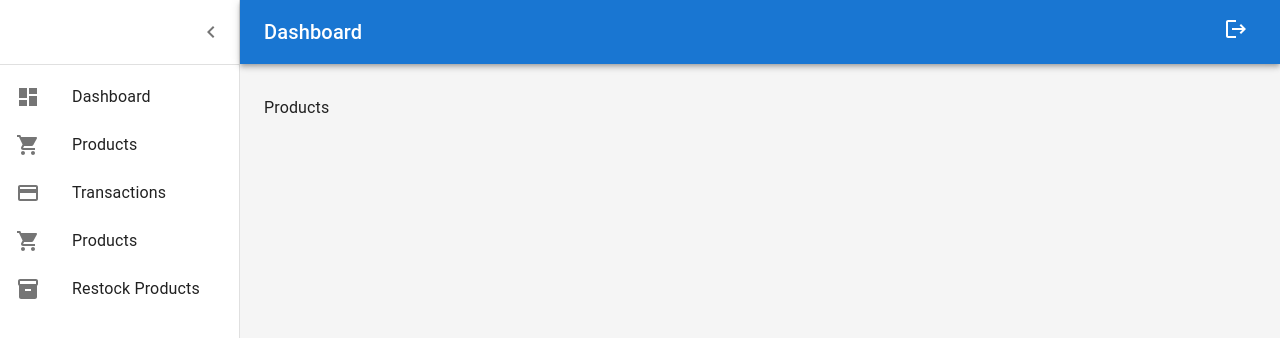
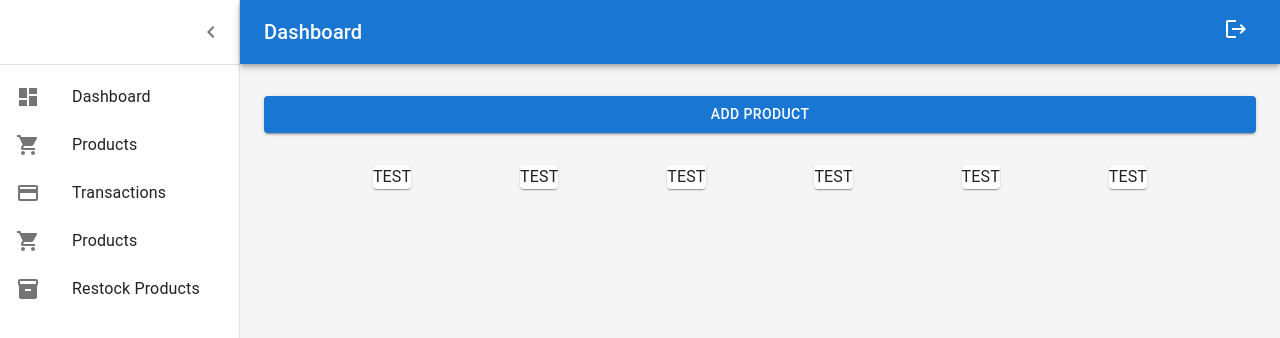
Before and after one commit to cskiller24/Mini-Online-Store, a React (Create React App) app in the folder frontend/: page /admin/products in a window 1280 px wide. Shown: the top 338 px of the page. Built offline with nearby package versions, Linux system fonts and the light colour scheme.

Commit message:
Added product template

```diff
--- /dev/null
+++ b/frontend/src/components/ProductModal.js
@@ -0,0 +1,95 @@
+import { Button, Input, Modal, TextField, Typography } from "@mui/material";
+import { Box } from "@mui/system";
+import CloseIcon from "@mui/icons-material/Close";
+import React from "react";
+
+const ProductModal = ({ open, toggleOpen }) => {
+  const style = {
+    position: "absolute",
+    top: "50%",
+    left: "50%",
+    transform: "translate(-50%, -50%)",
+    width: "75vw",
+    bgcolor: "background.paper",
+    border: "2px solid #000",
+    boxShadow: 24,
+    p: 4,
+  };
+
+  const handleSubmit = (event) => {
+    event.preventDefault();
+    const data = new FormData(event.currentTarget);
+    // eslint-disable-next-line no-console
+    console.log({
+      name: data.get("name"),
+      price: data.get("price"),
+      image: data.get("image"),
+    });
+    toggleOpen();
+  };
+
+  return (
+    <Modal
+      open={open}
+      aria-labelledby="modal-modal-title"
+      aria-describedby="modal-modal-description"
+    >
+      <Box sx={style}>
+        <Box
+          sx={{
+            display: "flex",
+            justifyContent: "space-between",
+            alignItems: "center",
+          }}
+        >
+          <Typography id="modal-modal-title" variant="h4" component="h2">
+            Add Product
+          </Typography>
+          <CloseIcon onClick={toggleOpen} sx={{ cursor: "pointer" }} />
+        </Box>
+        <Box component="form" onSubmit={handleSubmit}>
+          <TextField
+            variant="outlined"
+            required
+            fullWidth
+            label="Product Name"
+            name="name"
+            sx={{ mt: 3 }}
+          />
+          <TextField
+            variant="outlined"
+            required
+            fullWidth
+            label="Price"
+            name="price"
+            sx={{ mt: 3 }}
+            type="tel"
+          />
+          <label htmlFor="contained-button-file">
+            <Input
+              accept="image/*"
+              id="contained-button-file"
+              multiple
+              type="file"
+              name="image"
+              sx={{ display: "none" }}
+            />
+            <Button
+              variant="outlined"
+              component="span"
+              sx={{ mt: 3 }}
+              fullWidth
+            >
+              Image
+            </Button>
+          </label>
+          <Button type="submit" fullWidth variant="contained" sx={{ mt: 3 }}>
+            Add Product
+          </Button>
+        </Box>
+      </Box>
+    </Modal>
+  );
+};
+
+export default ProductModal;
--- a/frontend/src/views/admin/Products.js
+++ b/frontend/src/views/admin/Products.js
@@ -1,7 +1,41 @@
-import React from "react";
+import { Box, Button, Paper } from "@mui/material";
+import React, { useState } from "react";
+import ProductModal from "../../components/ProductModal";
 
 const Products = () => {
-  return <div>Products</div>;
+  const [open, setOpen] = useState(false);
+  return (
+    <>
+      <Button
+        variant="contained"
+        sx={{
+          display: "block",
+          width: "100%",
+          backgroundColor: "secondary",
+          mb: 4,
+        }}
+        onClick={() => setOpen(true)}
+      >
+        Add Product
+      </Button>
+      <ProductModal open={open} toggleOpen={() => setOpen(!open)} />
+      <Box
+        sx={{
+          display: "flex",
+          flexFlow: "wrap",
+          flexDirection: "row",
+          justifyContent: "space-evenly",
+        }}
+      >
+        <Paper>TEST</Paper>
+        <Paper>TEST</Paper>
+        <Paper>TEST</Paper>
+        <Paper>TEST</Paper>
+        <Paper>TEST</Paper>
+        <Paper>TEST</Paper>
+      </Box>
+    </>
+  );
 };
 
 export default Products;
```
